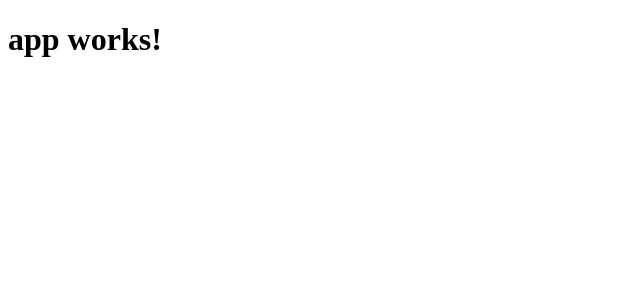
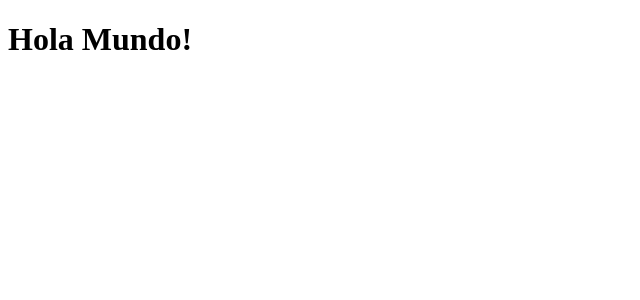
Before and after one commit to bufface/cfp-ionic2, an Angular app: page / in a window 1280 px wide. Shown: the top 300 px of the page, without its empty margins (0-640 px from the left). Built offline with nearby package versions, Linux system fonts and the light colour scheme.

Commit message:
Video 12: Crear app Angular 2

```diff
--- a/src/app/app.component.ts
+++ b/src/app/app.component.ts
@@ -6,5 +6,5 @@ import { Component } from '@angular/core';
   styleUrls: ['./app.component.css']
 })
 export class AppComponent {
-  title = 'app works!';
+  title = 'Hola Mundo!';
 }
```
